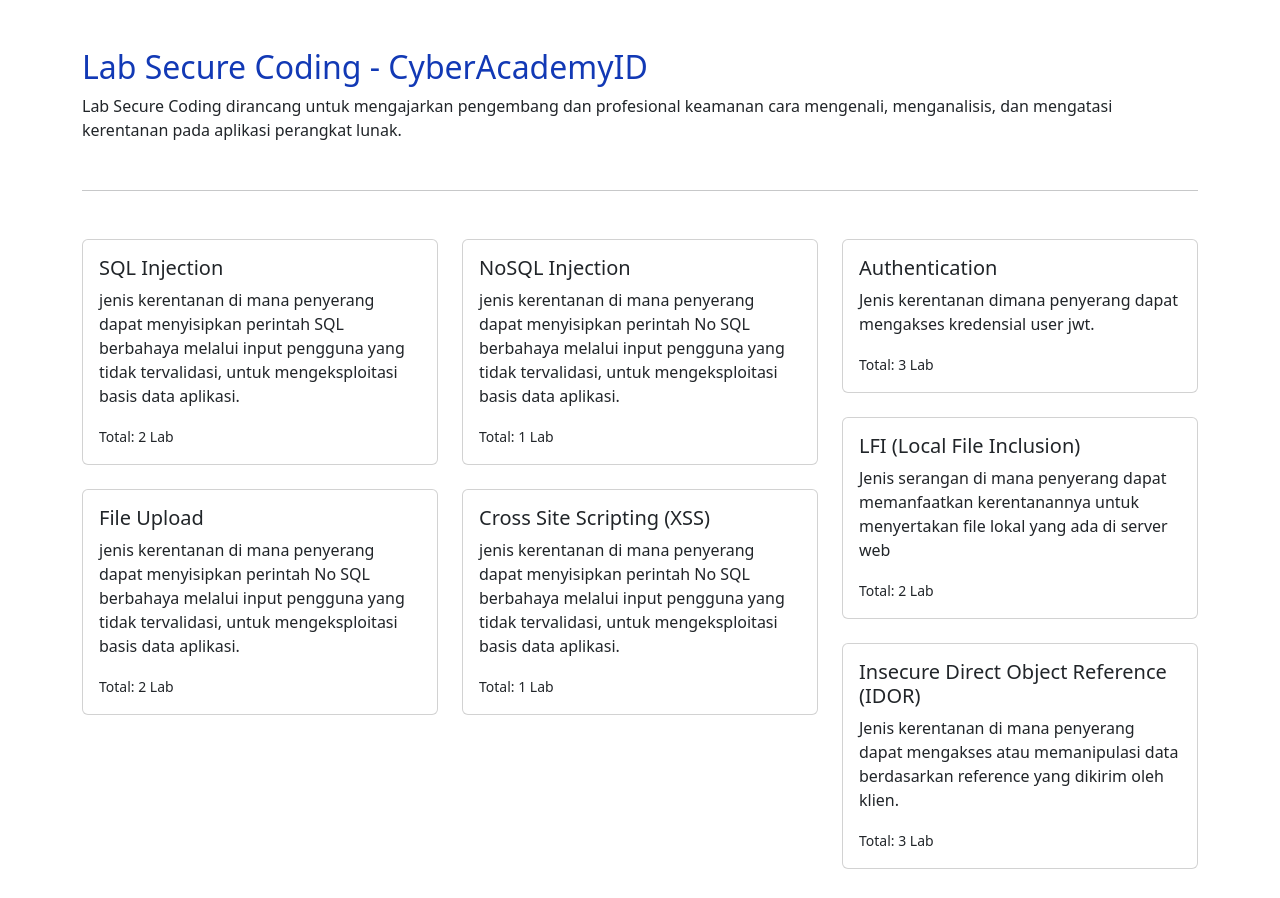
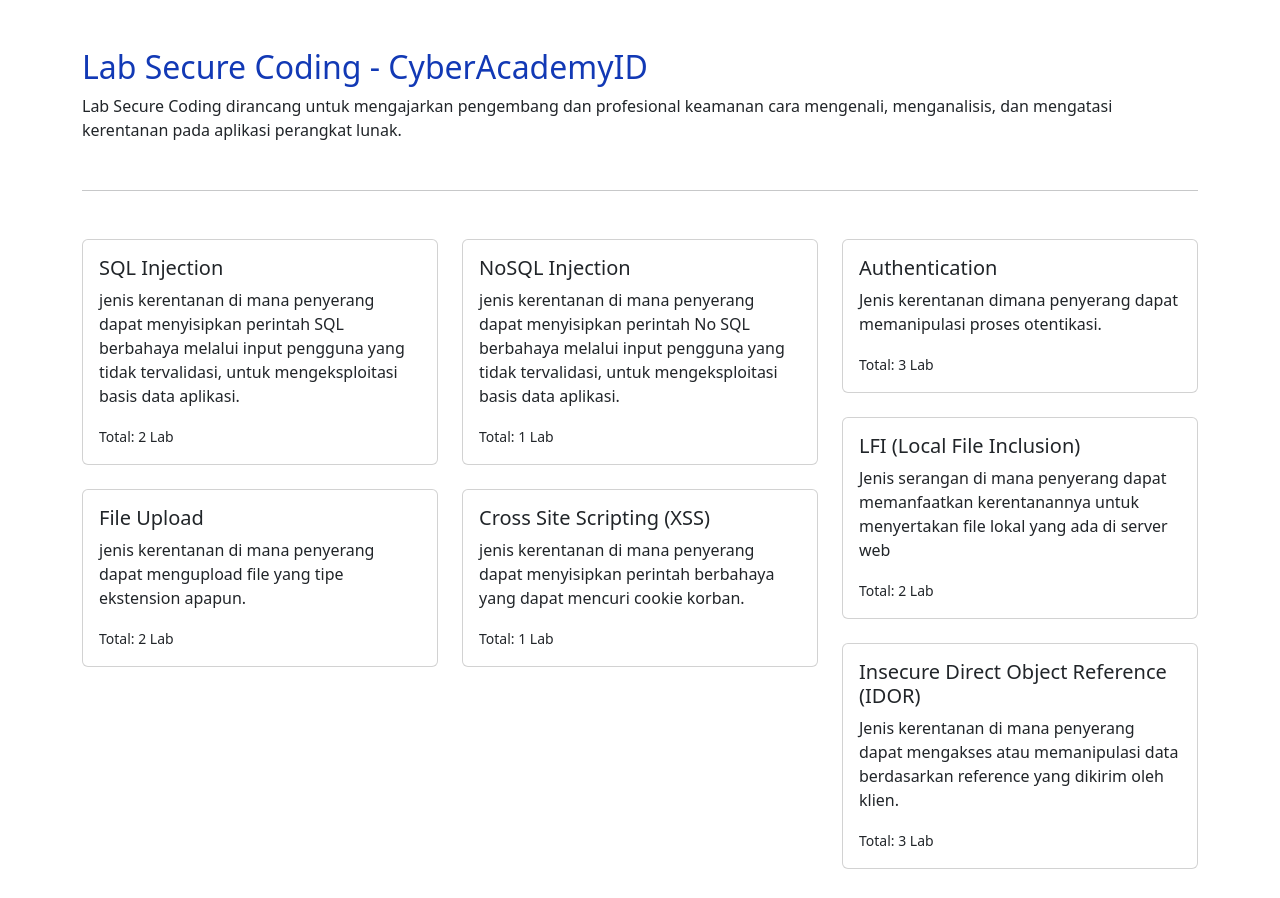
Before and after one commit to CyberArmyID/lab-secure-coding, a PHP site: page / in a window 1280 px wide. Shown: the top 898 px of the page. Run offline with PHP 8.4, Linux system fonts and the light colour scheme.

Commit message:
update: information lab

```diff
--- a/index.html
+++ b/index.html
@@ -67,8 +67,7 @@
                 <div class="card list-lab">
                     <div class="card-body">
                         <h5 class="card-title">Authentication</h5>
-                        <p class="card-text">Jenis kerentanan dimana penyerang dapat mengakses kredensial user
-                            jwt.</p>
+                        <p class="card-text">Jenis kerentanan dimana penyerang dapat memanipulasi proses otentikasi.</p>
                         <p class="card-text"><small>Total: 3 Lab</small></p>
                     </div>
                 </div>
@@ -93,10 +92,7 @@
                 <div class="card list-lab">
                     <div class="card-body">
                         <h5 class="card-title">File Upload</h5>
-                        <p class="card-text">jenis kerentanan di mana penyerang dapat menyisipkan perintah No SQL
-                            berbahaya
-                            melalui input pengguna yang tidak tervalidasi, untuk mengeksploitasi basis data
-                            aplikasi.</p>
+                        <p class="card-text">jenis kerentanan di mana penyerang dapat mengupload file yang tipe ekstension apapun.</p>
                         <p class="card-text"><small>Total: 2 Lab</small></p>
                     </div>
                 </div>
@@ -108,10 +104,8 @@
                 <div class="card list-lab">
                     <div class="card-body">
                         <h5 class="card-title">Cross Site Scripting (XSS)</h5>
-                        <p class="card-text">jenis kerentanan di mana penyerang dapat menyisipkan perintah No SQL
-                            berbahaya
-                            melalui input pengguna yang tidak tervalidasi, untuk mengeksploitasi basis data
-                            aplikasi.</p>
+                        <p class="card-text">jenis kerentanan di mana penyerang dapat menyisipkan perintah
+                            berbahaya yang dapat mencuri cookie korban.</p>
                         <p class="card-text"><small>Total: 1 Lab</small></p>
                     </div>
                 </div>
--- a/lfi/lab-2/index.php
+++ b/lfi/lab-2/index.php
@@ -1,3 +1,4 @@
+<?php include "../../connection.php";?>
 <!DOCTYPE html>
 <html lang="en">
 <head>
```
